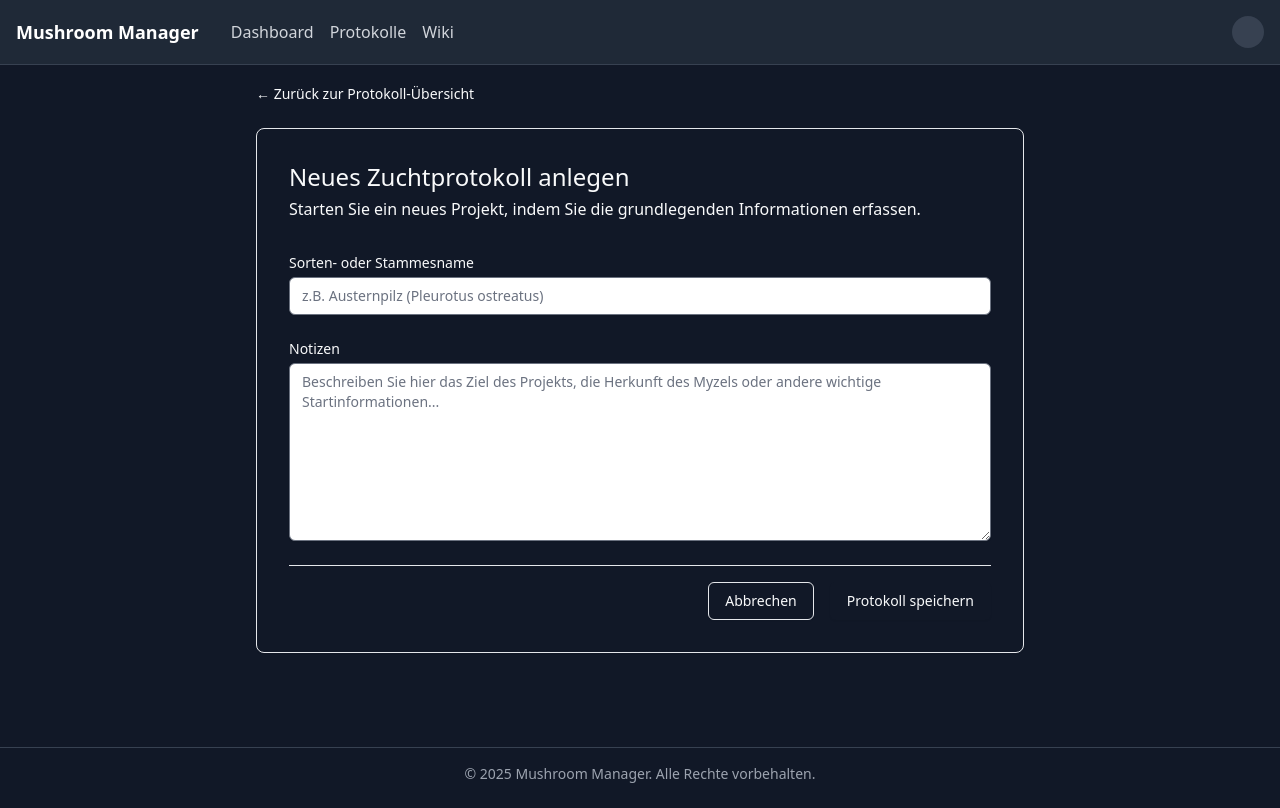
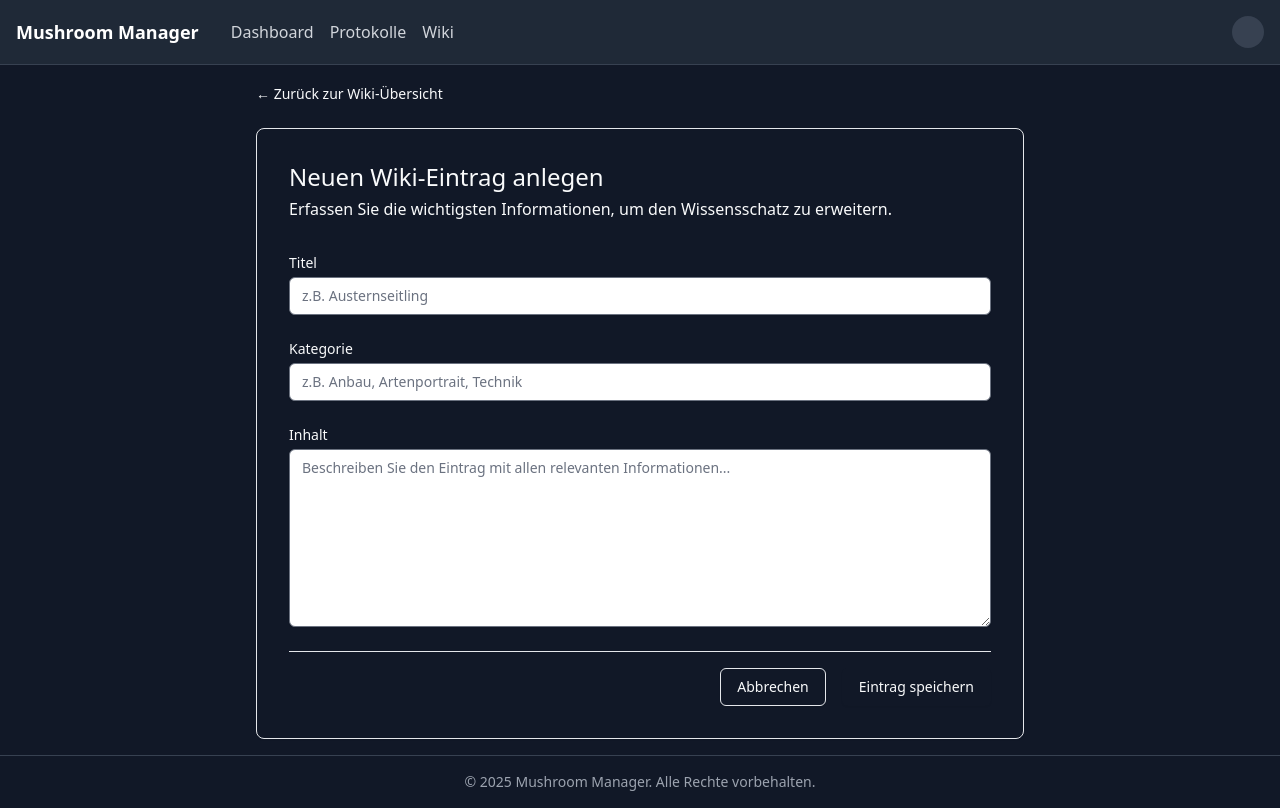
Before and after one commit to mandragora666/mushroom-manager, a SvelteKit app: page /wiki/new in a window 1280 px wide. Built offline with nearby package versions, Linux system fonts and the light colour scheme; no server answers.

Commit message:
Update wiki entry creation form

```diff
--- a/src/routes/wiki/new/+page.server.js
+++ b/src/routes/wiki/new/+page.server.js
@@ -11,12 +11,23 @@ export const actions = {
     }
 
     const formData = await request.formData();
-    const title = formData.get('title');
-    const category = formData.get('category');
-    const content = formData.get('content');
+    const title = formData.get('title')?.toString().trim();
+    const category = formData.get('category')?.toString().trim();
+    const content = formData.get('content')?.toString().trim();
+
+    const fields = { title, category, content };
+    const errors = {
+      title: title ? null : 'Bitte geben Sie einen Titel an.',
+      category: category ? null : 'Bitte wählen Sie eine Kategorie.',
+      content: content ? null : 'Bitte füllen Sie den Inhalt aus.'
+    };
 
     if (!title || !category || !content) {
-      return fail(400, { message: 'All fields must be filled.' });
+      return fail(400, {
+        message: 'Bitte füllen Sie alle Pflichtfelder aus.',
+        fields,
+        errors
+      });
     }
 
     const { error } = await supabase
@@ -32,7 +43,11 @@ export const actions = {
 
     if (error) {
       console.error('Error inserting new wiki entry:', error);
-      return fail(500, { message: `Database error: ${error.message}` });
+      return fail(500, {
+        message: `Database error: ${error.message}`,
+        fields,
+        errors
+      });
     }
 
     throw redirect(303, '/wiki');
--- a/src/routes/wiki/new/+page.svelte
+++ b/src/routes/wiki/new/+page.svelte
@@ -9,31 +9,64 @@
 </script>
 
 <div class="max-w-3xl mx-auto">
-  <a href="/protocol" class="text-sm text-text-secondary hover:text-text-primary mb-6 inline-block">
-    &larr; Zurück zur Protokoll-Übersicht
+  <a href="/wiki" class="text-sm text-text-secondary hover:text-text-primary mb-6 inline-block">
+    &larr; Zurück zur Wiki-Übersicht
   </a>
 
   <Card>
     <div class="p-2">
-      <h1 class="text-2xl">Neues Zuchtprotokoll anlegen</h1>
-      <p class="mt-1">Starten Sie ein neues Projekt, indem Sie die grundlegenden Informationen erfassen.</p>
+      <h1 class="text-2xl">Neuen Wiki-Eintrag anlegen</h1>
+      <p class="mt-1">Erfassen Sie die wichtigsten Informationen, um den Wissensschatz zu erweitern.</p>
 
       <form method="POST" class="mt-8 space-y-6">
+        <div>
           <Input
-          id="strain_name"
-          name="strain_name"
-          label="Sorten- oder Stammesname"
-          placeholder="z.B. Austernpilz (Pleurotus ostreatus)"
+            id="title"
+            name="title"
+            label="Titel"
+            placeholder="z.B. Austernseitling"
             required={true}
+            value={form?.fields?.title}
+            aria-invalid={Boolean(form?.errors?.title)}
+            aria-describedby={form?.errors?.title ? 'title-error' : undefined}
           />
+          {#if form?.errors?.title}
+            <p id="title-error" class="mt-1 text-sm text-red-300">{form.errors.title}</p>
+          {/if}
+        </div>
 
+        <div>
+          <Input
+            id="category"
+            name="category"
+            label="Kategorie"
+            placeholder="z.B. Anbau, Artenportrait, Technik"
+            required={true}
+            value={form?.fields?.category}
+            aria-invalid={Boolean(form?.errors?.category)}
+            aria-describedby={form?.errors?.category ? 'category-error' : undefined}
+          />
+          {#if form?.errors?.category}
+            <p id="category-error" class="mt-1 text-sm text-red-300">{form.errors.category}</p>
+          {/if}
+        </div>
+
+        <div>
           <Textarea
-          id="notes"
-          name="notes"
-          label="Notizen"
+            id="content"
+            name="content"
+            label="Inhalt"
             rows={8}
-          placeholder="Beschreiben Sie hier das Ziel des Projekts, die Herkunft des Myzels oder andere wichtige Startinformationen..."
+            placeholder="Beschreiben Sie den Eintrag mit allen relevanten Informationen..."
+            required={true}
+            value={form?.fields?.content}
+            aria-invalid={Boolean(form?.errors?.content)}
+            aria-describedby={form?.errors?.content ? 'content-error' : undefined}
           />
+          {#if form?.errors?.content}
+            <p id="content-error" class="mt-1 text-sm text-red-300">{form.errors.content}</p>
+          {/if}
+        </div>
 
         {#if form?.message}
           <div class="bg-red-900/50 border border-red-500 text-red-200 text-sm rounded-md p-4" role="alert">
@@ -42,10 +75,10 @@
         {/if}
 
         <div class="flex justify-end gap-4 pt-4 border-t border-border-primary">
-          <a href="/protocol">
+          <a href="/wiki">
             <Button type="button" variant="secondary">Abbrechen</Button>
           </a>
-          <Button type="submit" variant="primary">Protokoll speichern</Button>
+          <Button type="submit" variant="primary">Eintrag speichern</Button>
         </div>
       </form>
     </div>
```
Lines whose indentation alone changed are shown as unchanged.
